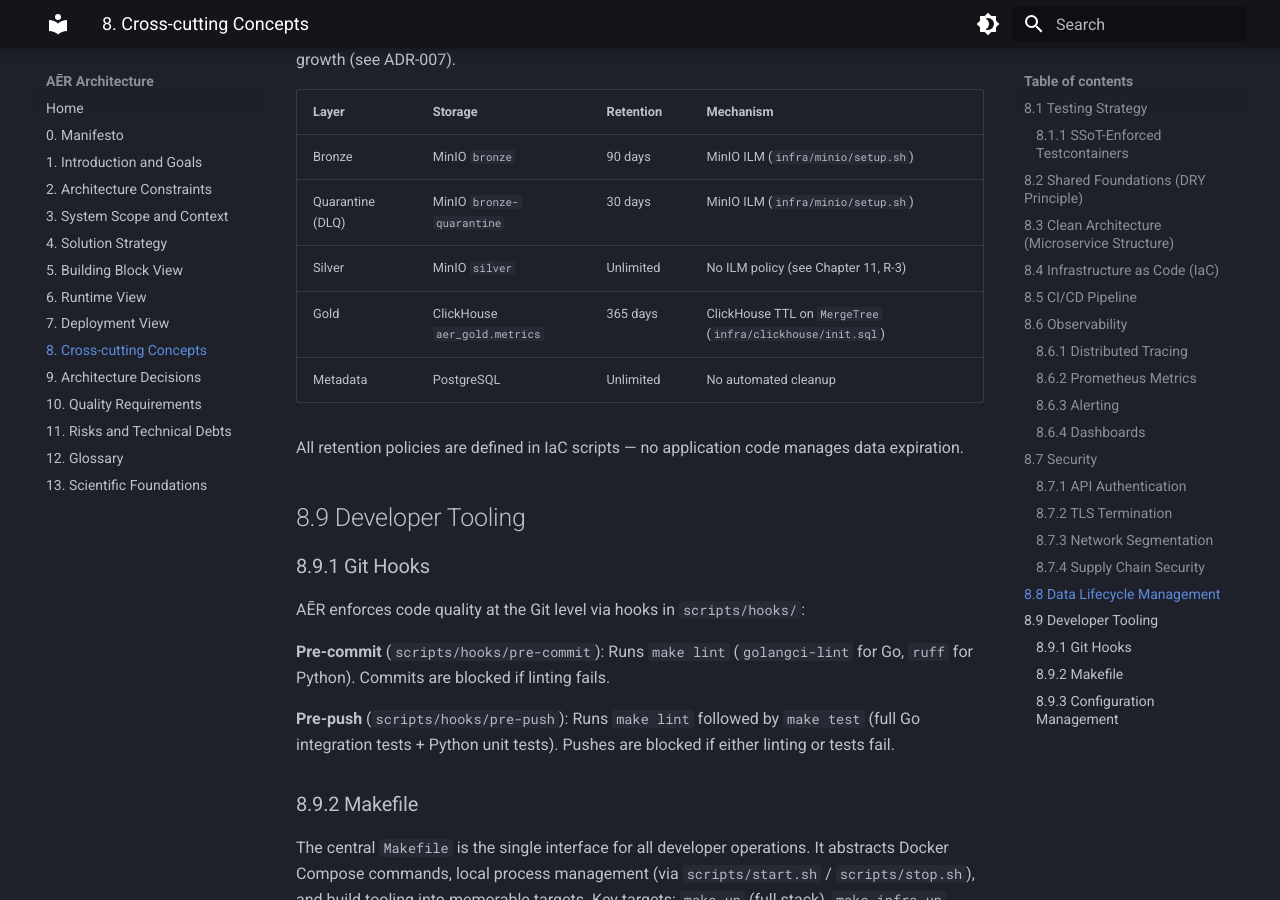
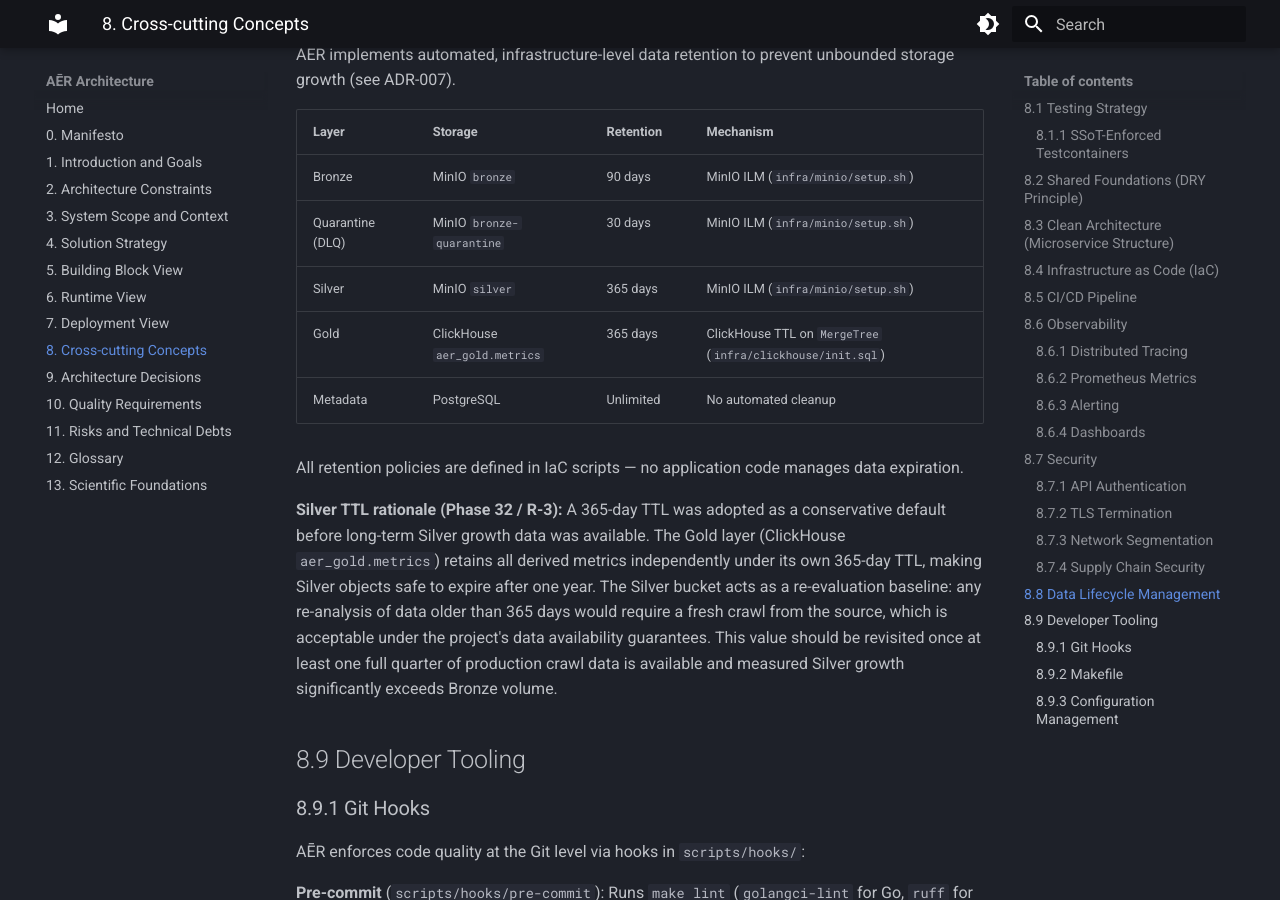
Before and after one commit to frogfromlake/aer, an MkDocs documentation site: the page built from docs/arc42/08_concepts.md, in a window 1280 px wide and 900 px high, scrolled down 6264 px. Built offline with MkDocs 1.6.1 and Material for MkDocs 9.7.7, drawn with Linux system fonts in a browser that asks for light colours; some of the changed text lies outside the part shown.

Commit message:
feat(minio): Silver Layer Retention Policy (R-3)

```diff
--- a/docs/arc42/08_concepts.md
+++ b/docs/arc42/08_concepts.md
@@ -83,7 +83,7 @@ Microservices must never create infrastructure at startup. They assume all requi
 | Init Container | Image | Provisions | Depends On |
 | :--- | :--- | :--- | :--- |
 | `nats-init` | `natsio/nats-box:0.19.3` | JetStream stream `AER_LAKE` (subjects: `aer.lake.>`, file-backed storage). | `nats` (healthy) |
-| `minio-init` | `minio/mc:RELEASE.2025-08-13T08-35-41Z` | Buckets (`bronze`, `silver`, `bronze-quarantine`), ILM retention policies (Bronze: 90d, Quarantine: 30d), NATS event notification on `bronze` bucket. | `minio` (healthy) |
+| `minio-init` | `minio/mc:RELEASE.2025-08-13T08-35-41Z` | Buckets (`bronze`, `silver`, `bronze-quarantine`), ILM retention policies (Bronze: 90d, Silver: 365d, Quarantine: 30d), NATS event notification on `bronze` bucket. | `minio` (healthy) |
 | PostgreSQL | Self-initializing | Tables (`sources`, `ingestion_jobs`, `documents`) via `init.sql` mounted into `docker-entrypoint-initdb.d/`. | — |
 | ClickHouse | Self-initializing | Database `aer_gold` and table `metrics` with 365-day TTL via `init.sql` mounted into `docker-entrypoint-initdb.d/`. | — |
 
@@ -176,11 +176,13 @@ AĒR implements automated, infrastructure-level data retention to prevent unboun
 | :--- | :--- | :--- | :--- |
 | Bronze | MinIO `bronze` | 90 days | MinIO ILM (`infra/minio/setup.sh`) |
 | Quarantine (DLQ) | MinIO `bronze-quarantine` | 30 days | MinIO ILM (`infra/minio/setup.sh`) |
-| Silver | MinIO `silver` | Unlimited | No ILM policy (see Chapter 11, R-3) |
+| Silver | MinIO `silver` | 365 days | MinIO ILM (`infra/minio/setup.sh`) |
 | Gold | ClickHouse `aer_gold.metrics` | 365 days | ClickHouse TTL on `MergeTree` (`infra/clickhouse/init.sql`) |
 | Metadata | PostgreSQL | Unlimited | No automated cleanup |
 
 All retention policies are defined in IaC scripts — no application code manages data expiration.
+
+**Silver TTL rationale (Phase 32 / R-3):** A 365-day TTL was adopted as a conservative default before long-term Silver growth data was available. The Gold layer (ClickHouse `aer_gold.metrics`) retains all derived metrics independently under its own 365-day TTL, making Silver objects safe to expire after one year. The Silver bucket acts as a re-evaluation baseline: any re-analysis of data older than 365 days would require a fresh crawl from the source, which is acceptable under the project's data availability guarantees. This value should be revisited once at least one full quarter of production crawl data is available and measured Silver growth significantly exceeds Bronze volume.
 
 ## 8.9 Developer Tooling
 
```
Also changed, not shown: ROADMAP.md (+8 -13 lines), docs/arc42/11_risks_and_technical_debts.md (+2 -3 lines), 1 other file.
